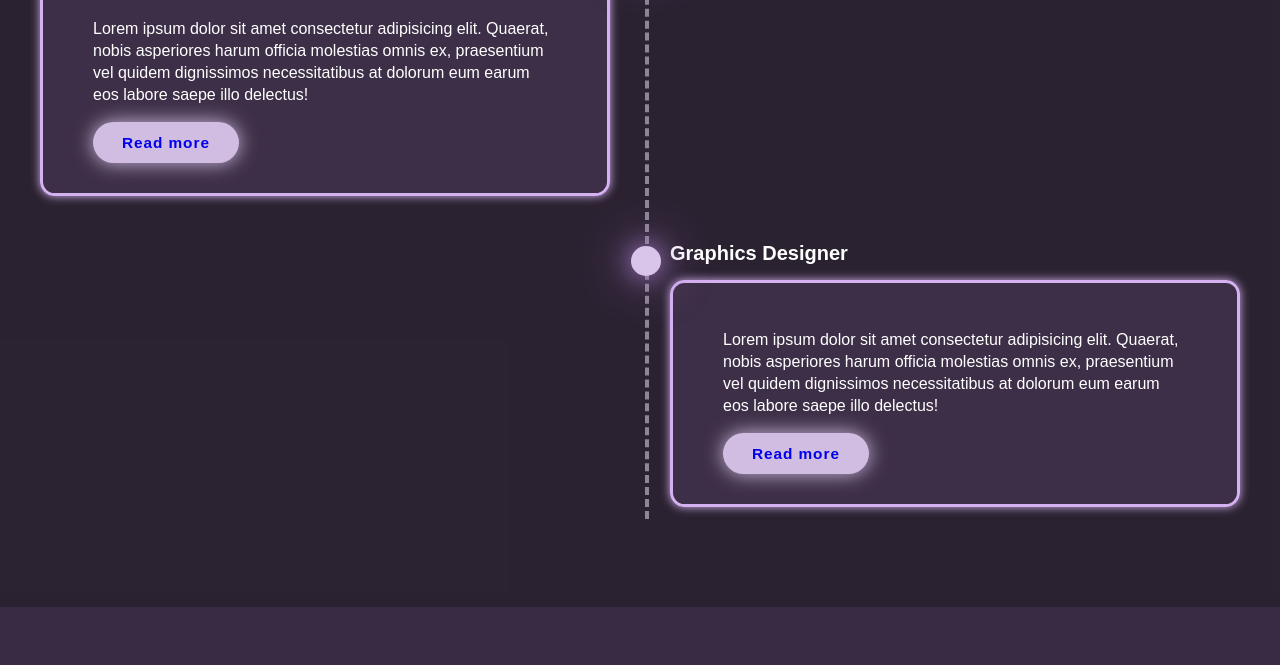
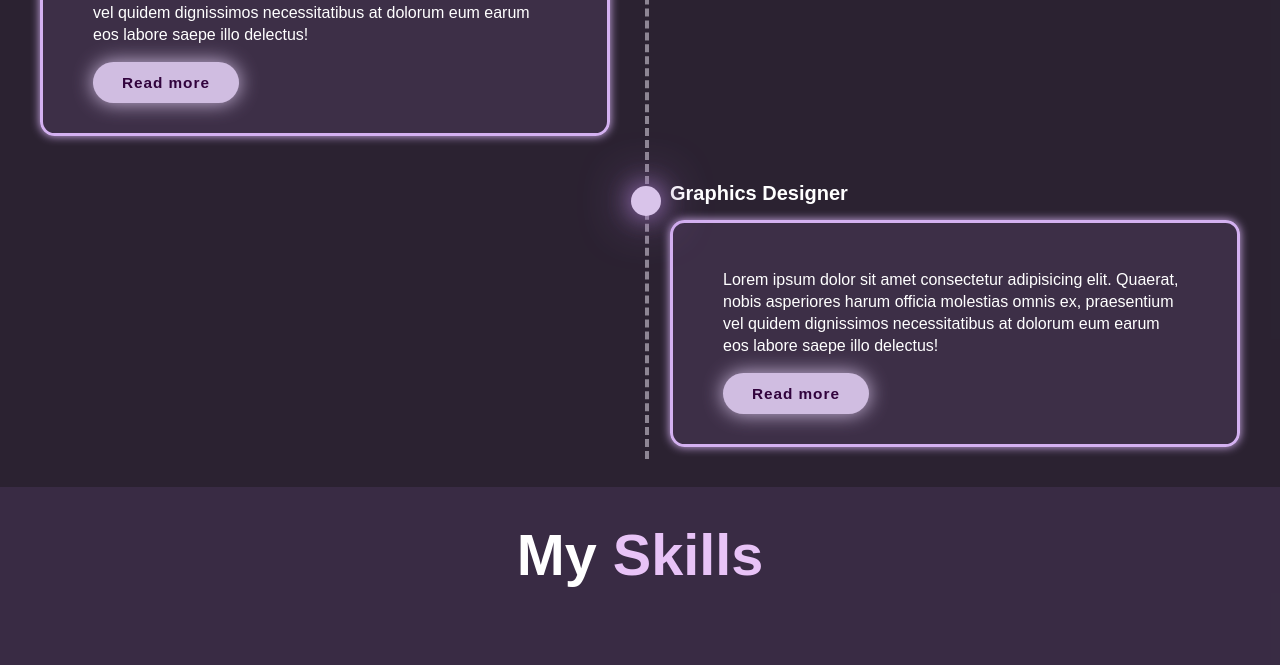
Before and after one commit to maharunnasa/My_protfolio, a plain HTML site: page index.html in a window 1280 px wide. Shown: the part 1440-2105 px from the top of the page. Drawn offline with Linux system fonts and the light colour scheme.

Commit message:
Update style.css

```diff
--- a/style.css
+++ b/style.css
@@ -16,6 +16,7 @@ body {
 
 a {
     text-decoration: none;
+    color: #2f003afb;
 }
 
 html {
@@ -177,7 +178,7 @@ section {
     display: inline-block;
     padding: 1rem 2.8rem;
     background: #d0bde1;
-    color: #000000fb;
+    color: #2f003afb;
     box-shadow: 0 0 20px #d0bde1;
     border-radius: 4rem;
     font-size: 1.6rem;
@@ -310,7 +311,7 @@ section {
 }
 
 .services {
-    padding: 100px 15px;
+    padding: 40px 5px;
     background: #25222877;
 }
 
@@ -427,7 +428,7 @@ section {
 
 /* Skill */
 .skill {
-    padding: 80px 15px;
+    padding: 30px 5px;
     background-color: #43355077;
 }
 
```
